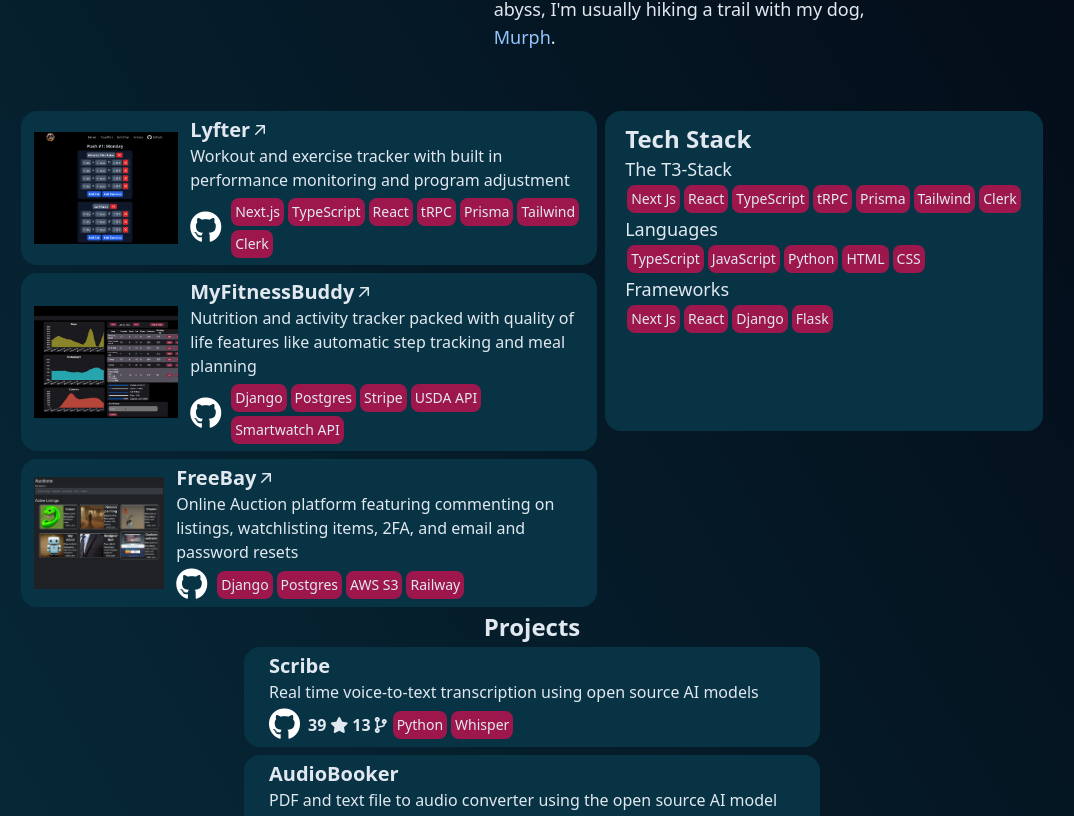
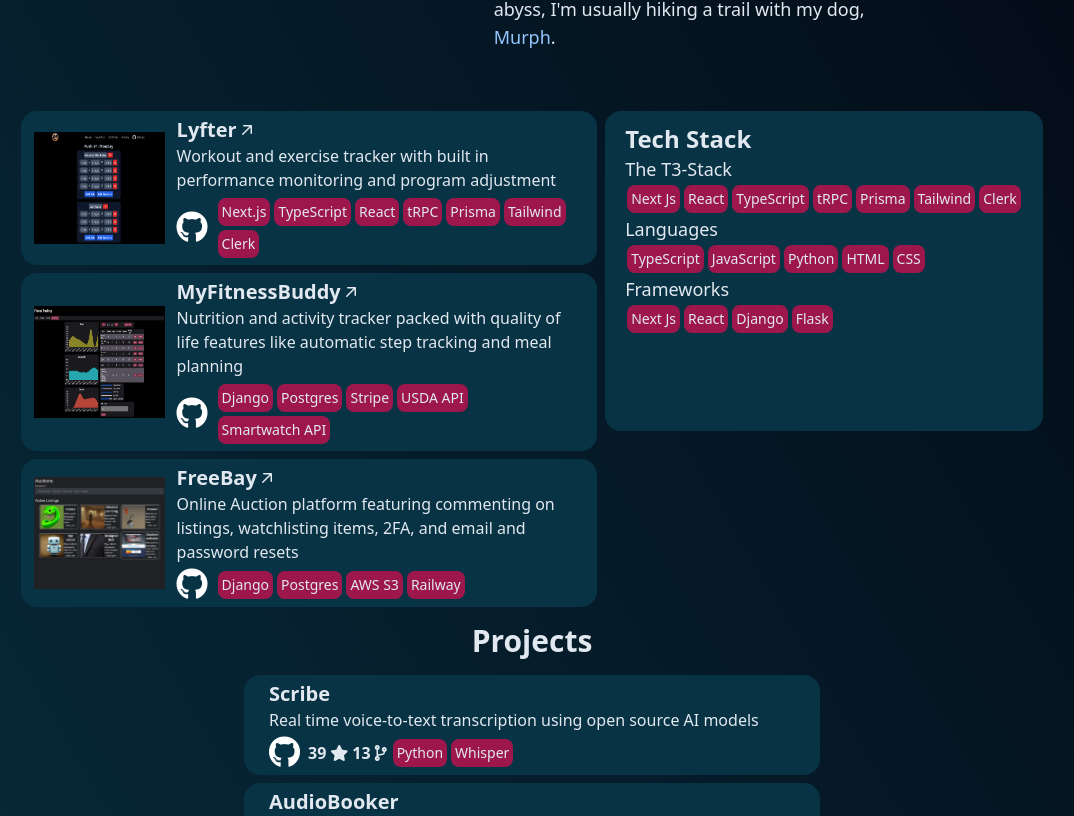
Before and after one commit to JohnZolton/portfolio-mk2, a Next.js app: page / in a window 1280 px wide. Shown: the part 393-1209 px from the top of the page, without its empty margins (108-1182 px from the left). Built offline with nearby package versions, Linux system fonts and the light colour scheme.

Commit message:
formatting changes

```diff
--- a/src/pages/components/projecttile.tsx
+++ b/src/pages/components/projecttile.tsx
@@ -24,18 +24,20 @@
   stack,
 }: ProtjectTileProps) {
   return (
-    <div className="m-1 w-full max-w-xl rounded-2xl border border-transparent bg-cyan-950  px-3 py-1 transition duration-300 hover:border-white hover:bg-cyan-900">
+    <div className="m-1 w-full max-w-xl rounded-2xl border border-transparent bg-cyan-950  px-3 py-1 transition duration-300 hover:border-white">
       <div className="flex flex-col items-center sm:flex-row">
         {picture && (
+          <div className="h-28 w-44">
           <Image
-            className="h-28 w-36 object-cover"
+            className="object-fill w-full h-full"
             src={`/${picture}`}
             alt={title}
             width={300}
             height={200}
           />
+          </div>
         )}
-        <div className="ml-3">
+        <div className="ml-3 w-full">
           <div className="text-xl font-semibold">
             {url ? (
               <Link legacyBehavior href={url}>
--- a/src/pages/index.tsx
+++ b/src/pages/index.tsx
@@ -52,7 +52,7 @@
         </div>
         <div className="flex flex-col justify-center md:flex-row">
           <div className="flex w-full flex-col justify-center">
-            <div className="text-center text-2xl font-bold">Projects</div>
+      <div className="text-center text-3xl font-semibold my-3">Projects</div>
             <ProjectTile
               title="Scribe"
               description="Real time voice-to-text transcription using open source AI models"
```
